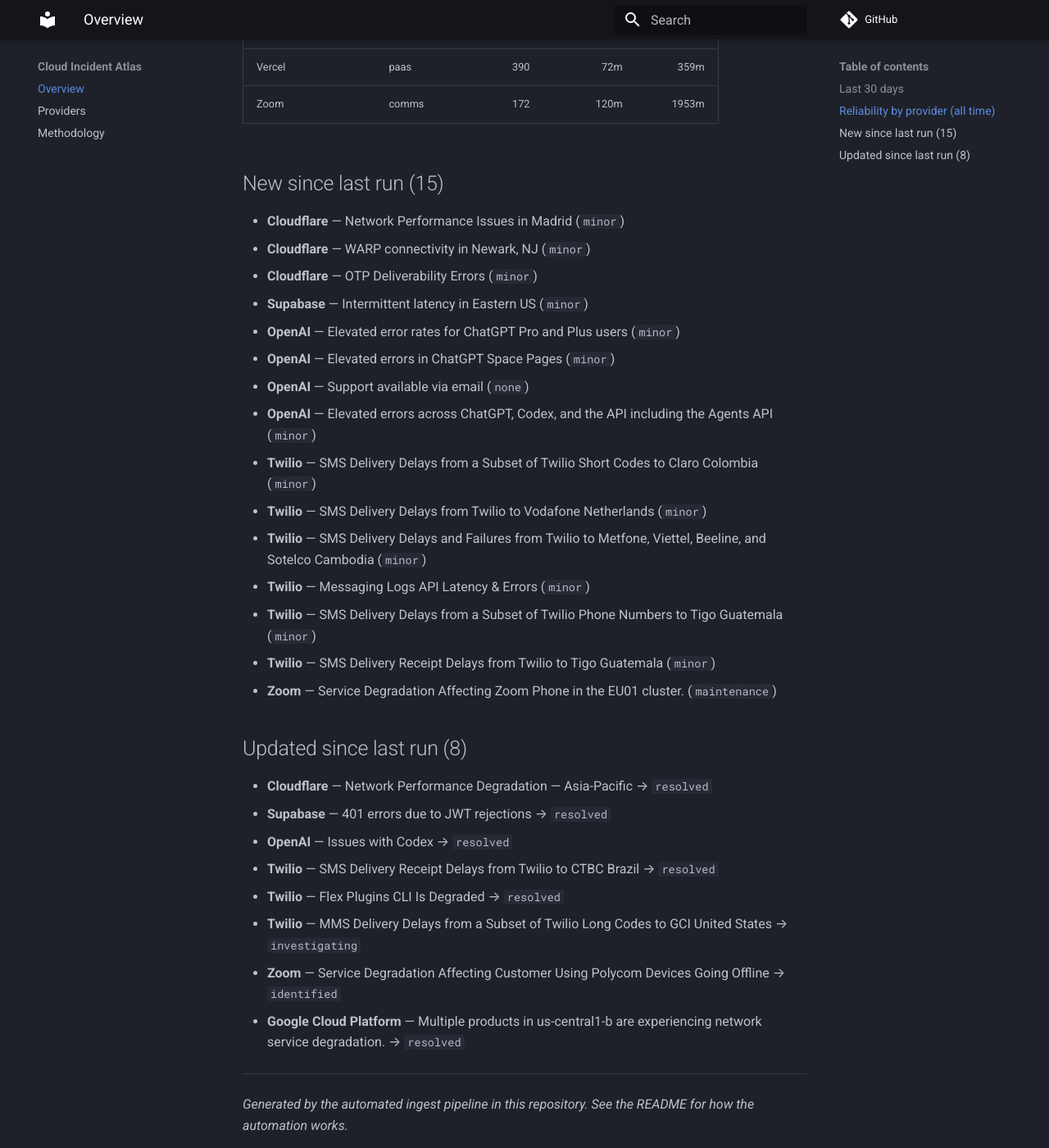
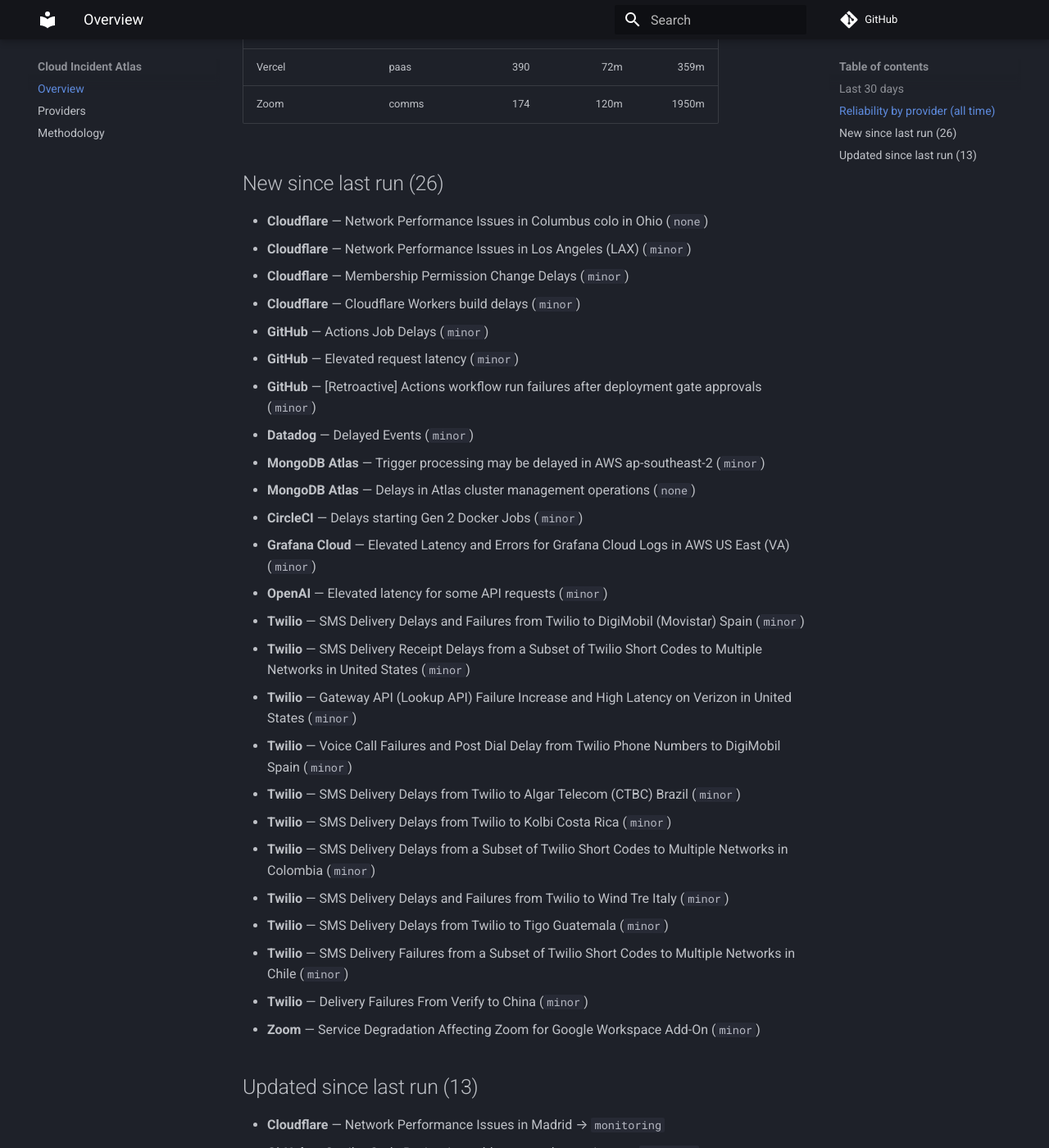
Before and after one commit to ayushgupta07xx/cloud-incident-atlas, an MkDocs documentation site: the page built from docs/index.md, in a window 1280 px wide and 1400 px high, scrolled down 1479 px. Shown: the whole window at 82% size. Built offline with MkDocs 1.6.1 and Material for MkDocs 9.7.7, drawn with Linux system fonts in a browser that asks for light colours; comment, search, counter and statistics services are not loaded; some of the changed text lies outside the part shown.

Commit message:
docs: refresh digest and charts
Regenerated from the corpus by the ingest pipeline.

Run: https://github.com/ayushgupta07xx/cloud-incident-atlas/actions/runs/36899847501

Co-authored-by: github-actions[bot] <41898282+github-actions[bot]@users.noreply.github.com>

```diff
--- a/docs/index.md
+++ b/docs/index.md
@@ -14,57 +14,72 @@
 | Atlassian | devtools | 39 | 120m | 2244m |
 | Amazon Web Services | cloud | 73 | — | — |
 | Microsoft Azure | cloud | 1 | — | — |
-| CircleCI | devtools | 312 | 67m | 481m |
-| Cloudflare | cdn | 6727 | 239m | 495m |
+| CircleCI | devtools | 313 | 69m | 481m |
+| Cloudflare | cdn | 6731 | 239m | 495m |
 | Confluent Cloud | data | 261 | 195m | 1640m |
-| Datadog | observability | 125 | 73m | 229m |
+| Datadog | observability | 126 | 72m | 228m |
 | DigitalOcean | cloud | 506 | 145m | 573m |
 | Discord | comms | 223 | 56m | 293m |
-| Elastic Cloud | observability | 258 | 191m | 1445m |
+| Elastic Cloud | observability | 258 | 191m | 1579m |
 | Google Cloud Platform | cloud | 6 | 444m | — |
-| GitHub | devtools | 627 | 67m | 292m |
-| Grafana Cloud | observability | 763 | 90m | 1137m |
+| GitHub | devtools | 630 | 67m | 290m |
+| Grafana Cloud | observability | 764 | 90m | 1136m |
 | HashiCorp Cloud | devtools | 38 | 178m | 1488m |
-| MongoDB Atlas | data | 273 | 120m | 1428m |
+| MongoDB Atlas | data | 275 | 120m | 1418m |
 | Netlify | paas | 222 | 38m | 195m |
 | New Relic | observability | 108 | 63m | 311m |
 | npm | devtools | 64 | 105m | 349m |
-| OpenAI | ai | 85 | 100m | 574m |
+| OpenAI | ai | 86 | 106m | 571m |
 | Sentry | observability | 341 | 86m | 363m |
 | Snowflake | data | 202 | 118m | 593m |
 | Supabase | paas | 411 | 152m | 1150m |
-| Twilio | comms | 11027 | 270m | 1095m |
+| Twilio | comms | 11038 | 270m | 1095m |
 | Vercel | paas | 390 | 72m | 359m |
-| Zoom | comms | 172 | 120m | 1953m |
+| Zoom | comms | 174 | 120m | 1950m |
 
-## New since last run (15)
+## New since last run (26)
 
-- **Cloudflare** — Network Performance Issues in Madrid (`minor`)
-- **Cloudflare** — WARP connectivity in Newark, NJ (`minor`)
-- **Cloudflare** — OTP Deliverability Errors (`minor`)
-- **Supabase** — Intermittent latency in Eastern US (`minor`)
-- **OpenAI** — Elevated error rates for ChatGPT Pro and Plus users (`minor`)
-- **OpenAI** — Elevated errors in ChatGPT Space Pages (`minor`)
-- **OpenAI** — Support available via email (`none`)
-- **OpenAI** — Elevated errors across ChatGPT, Codex, and the API including the Agents API (`minor`)
-- **Twilio** — SMS Delivery Delays from a Subset of Twilio Short Codes to Claro Colombia (`minor`)
-- **Twilio** — SMS Delivery Delays from Twilio to Vodafone Netherlands (`minor`)
-- **Twilio** — SMS Delivery Delays and Failures from Twilio to Metfone, Viettel, Beeline, and Sotelco Cambodia (`minor`)
-- **Twilio** — Messaging Logs API Latency & Errors (`minor`)
-- **Twilio** — SMS Delivery Delays from a Subset of Twilio Phone Numbers to Tigo Guatemala (`minor`)
-- **Twilio** — SMS Delivery Receipt Delays from Twilio to Tigo Guatemala (`minor`)
-- **Zoom** — Service Degradation Affecting Zoom Phone in the EU01 cluster. (`maintenance`)
+- **Cloudflare** — Network Performance Issues in Columbus colo in Ohio (`none`)
+- **Cloudflare** — Network Performance Issues in Los Angeles (LAX) (`minor`)
+- **Cloudflare** — Membership Permission Change Delays (`minor`)
+- **Cloudflare** — Cloudflare Workers build delays (`minor`)
+- **GitHub** — Actions Job Delays (`minor`)
+- **GitHub** — Elevated request latency (`minor`)
+- **GitHub** — [Retroactive] Actions workflow run failures after deployment gate approvals (`minor`)
+- **Datadog** — Delayed Events (`minor`)
+- **MongoDB Atlas** — Trigger processing may be delayed in AWS ap-southeast-2 (`minor`)
+- **MongoDB Atlas** — Delays in Atlas cluster management operations (`none`)
+- **CircleCI** — Delays starting Gen 2 Docker Jobs (`minor`)
+- **Grafana Cloud** — Elevated Latency and Errors for Grafana Cloud Logs in AWS US East (VA) (`minor`)
+- **OpenAI** — Elevated latency for some API requests (`minor`)
+- **Twilio** — SMS Delivery Delays and Failures from Twilio to DigiMobil (Movistar) Spain (`minor`)
+- **Twilio** — SMS Delivery Receipt Delays from a Subset of Twilio Short Codes to Multiple Networks in United States (`minor`)
+- **Twilio** — Gateway API (Lookup API) Failure Increase and High Latency on Verizon in United States (`minor`)
+- **Twilio** — Voice Call Failures and Post Dial Delay from Twilio Phone Numbers to DigiMobil Spain (`minor`)
+- **Twilio** — SMS Delivery Delays from Twilio to Algar Telecom (CTBC) Brazil (`minor`)
+- **Twilio** — SMS Delivery Delays from Twilio to Kolbi Costa Rica (`minor`)
+- **Twilio** — SMS Delivery Delays from a Subset of Twilio Short Codes to Multiple Networks in Colombia (`minor`)
+- **Twilio** — SMS Delivery Delays and Failures from Twilio to Wind Tre Italy (`minor`)
+- **Twilio** — SMS Delivery Delays from Twilio to Tigo Guatemala (`minor`)
+- **Twilio** — SMS Delivery Failures from a Subset of Twilio Short Codes to Multiple Networks in Chile (`minor`)
+- **Twilio** — Delivery Failures From Verify to China (`minor`)
+- **Zoom** — Service Degradation Affecting Zoom for Google Workspace Add-On (`minor`)
 
-## Updated since last run (8)
+## Updated since last run (13)
 
-- **Cloudflare** — Network Performance Degradation — Asia-Pacific → `resolved`
-- **Supabase** — 401 errors due to JWT rejections → `resolved`
-- **OpenAI** — Issues with Codex → `resolved`
-- **Twilio** — SMS Delivery Receipt Delays from Twilio to CTBC Brazil → `resolved`
-- **Twilio** — Flex Plugins CLI Is Degraded → `resolved`
+- **Cloudflare** — Network Performance Issues in Madrid → `monitoring`
+- **GitHub** — Copilot Code Review is unable to complete reviews → `resolved`
+- **GitHub** — Disruption with billing information updates → `resolved`
+- **Elastic Cloud** — Replication bug causing slow recoveries → `resolved`
+- **Supabase** — Intermittent latency in Eastern US → `identified`
+- **OpenAI** — Elevated errors in ChatGPT Space Pages → `monitoring`
+- **OpenAI** — Elevated error rates for ChatGPT Pro and Plus users → `resolved`
+- **Twilio** — SMS Delivery Delays and Failures from Twilio to Metfone, Viettel, Beeline, and Sotelco Cambodia → `resolved`
+- **Twilio** — SMS Delivery Delays from Twilio to Vodafone Netherlands → `resolved`
+- **Twilio** — Messaging Logs API Latency & Errors → `resolved`
+- **Twilio** — SMS Delivery Receipt Delays from Twilio to Tigo Guatemala → `resolved`
 - **Twilio** — MMS Delivery Delays from a Subset of Twilio Long Codes to GCI United States → `investigating`
 - **Zoom** — Service Degradation Affecting Customer Using Polycom Devices Going Offline → `identified`
-- **Google Cloud Platform** — Multiple products in us-central1-b are experiencing network service degradation. → `resolved`
 
 ---
 
```
Also changed, not shown: other parts of docs/index.md (+3 -3 lines), README.md (+9 -9 lines), docs/providers.md (+16 -16 lines), docs/img/mttr.svg, docs/img/timeline.svg.
